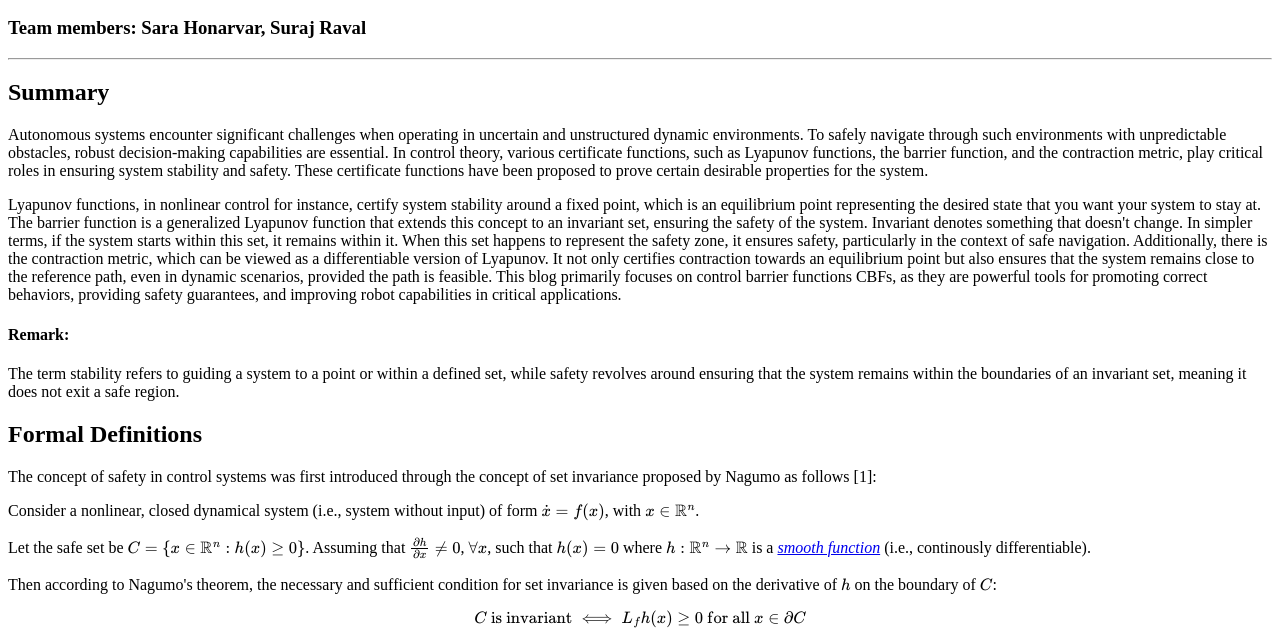
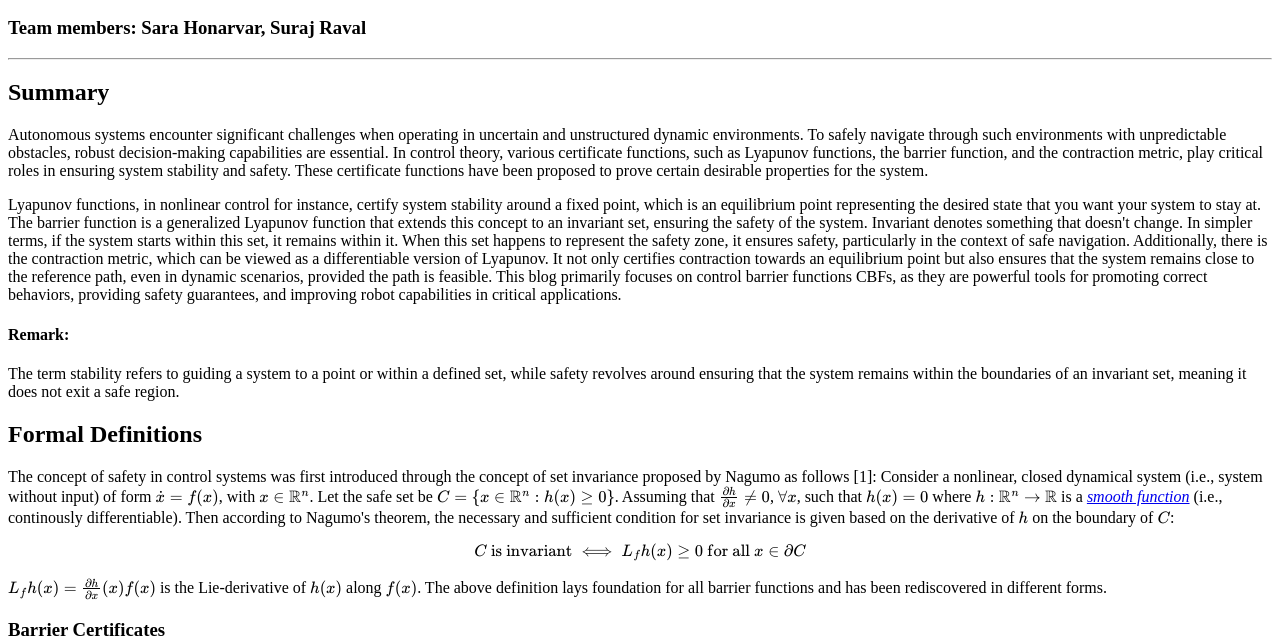
Before and after one commit to sarahonar/RobotDecisionMakingProject, a plain HTML site: page index.html in a window 1280 px wide. Shown: the part 110-751 px from the top of the page. Drawn offline with nearby package versions, Linux system fonts and the light colour scheme; some packages are replaced by stand-ins of ours.

Commit message:
Update index.html

```diff
--- a/index.html
+++ b/index.html
@@ -23,10 +23,10 @@ style="text-align:justified;"
 
 
 <h2> Formal Definitions</h2>
-<p> The concept of safety in control systems was first introduced through the concept of set invariance proposed by Nagumo as follows [1]:</p>
-<p>Consider a nonlinear, closed dynamical system (i.e., system without input) of form \(\dot{x} = f(x)\), with \(x \in \mathbb{R}^n\). </p>
-	<p>Let the safe set be \(C =\{ x \in \mathbb{R}^n: h(x) \geq 0 \}\). Assuming that \(\frac{\partial h}{\partial x} \neq 0\), \(\forall x\), such that \(h(x) = 0\) where \(h : \mathbb{R}^n \rightarrow \mathbb{R}\) is a <cite><a href="https://en.wikipedia.org/wiki/Smoothness">smooth function</a></cite> (i.e., continously differentiable).</p>
-	<p>Then according to Nagumo's theorem, the necessary and sufficient condition for set invariance is given based on the derivative of \(h\) on the boundary of \(C\): \[C \text{ is invariant} \iff L_fh(x) \geq 0 \text{ for all } x \in \partial C\]
+<p> The concept of safety in control systems was first introduced through the concept of set invariance proposed by Nagumo as follows [1]:
+Consider a nonlinear, closed dynamical system (i.e., system without input) of form \(\dot{x} = f(x)\), with \(x \in \mathbb{R}^n\).
+	Let the safe set be \(C =\{ x \in \mathbb{R}^n: h(x) \geq 0 \}\). Assuming that \(\frac{\partial h}{\partial x} \neq 0\), \(\forall x\), such that \(h(x) = 0\) where \(h : \mathbb{R}^n \rightarrow \mathbb{R}\) is a <cite><a href="https://en.wikipedia.org/wiki/Smoothness">smooth function</a></cite> (i.e., continously differentiable).
+	Then according to Nagumo's theorem, the necessary and sufficient condition for set invariance is given based on the derivative of \(h\) on the boundary of \(C\): \[C \text{ is invariant} \iff L_fh(x) \geq 0 \text{ for all } x \in \partial C\]
 \(L_fh(x) = \frac{\partial {h}}{\partial{x}}(x) f(x)\) is the Lie-derivative of \(h(x)\) along \(f(x)\). The above definition lays foundation for all barrier functions and has been rediscovered in different forms. </p>
 	<h3> Barrier Certificates</h3>
  <p> Barrier Certificates are formal methods used to ensure the safety of nonlinear and hybrid systems, often connected to the principles of Nagumo's theorem. The term "barrier" originates from the field of optimization, where it denotes elements added to cost functions to prevent undesirable regions.
@@ -76,9 +76,9 @@ style="text-align:justified;"
 <p>CBFs formally verify trajectories avoid collisions with static and dynamic obstacles, for example enabling safe robot navigation in crowded areas.</p>
 <b><i>Trusted autonomous driving:</i></b>
 <p>For self-driving cars, CBFs prove maneuvers like cruise control, lane keeping, and lane changes are collision-free.</p>
-<b><i>Safe autonomous racing</i></b>
+<b><i>Safe autonomous racing:</i></b>
 <p>By combining CBF safety constraints with performance objectives, aggressive racing maneuvers can be achieved while guaranteeing collision avoidance.</p>
-<b><i>Multi-agent coordination</i></b>
+<b><i>Multi-agent coordination:</i></b>
 <p>CBFs can provably coordinate swarms of robots like drones to achieve goals without inter-agent collisions.</p>
 		<!--<h3> Single-Agent Systems </h3>-->
 
```
